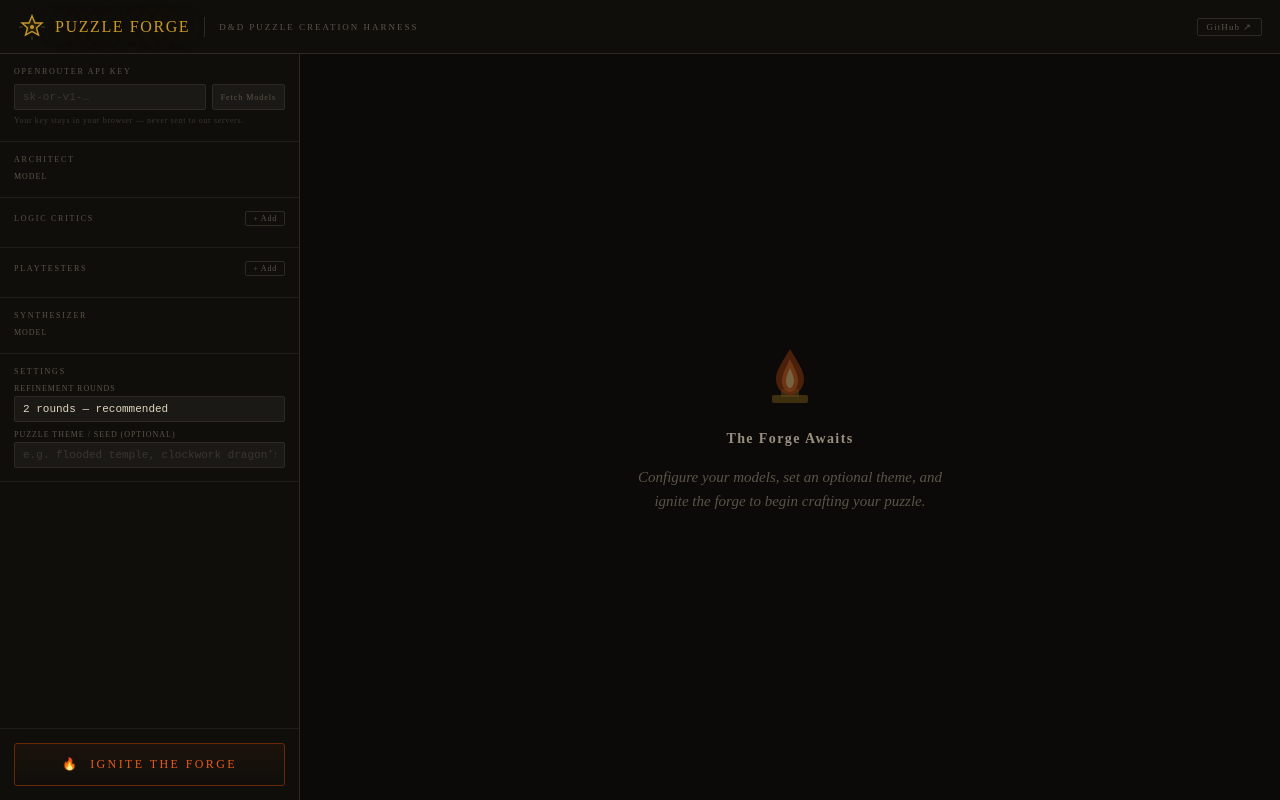
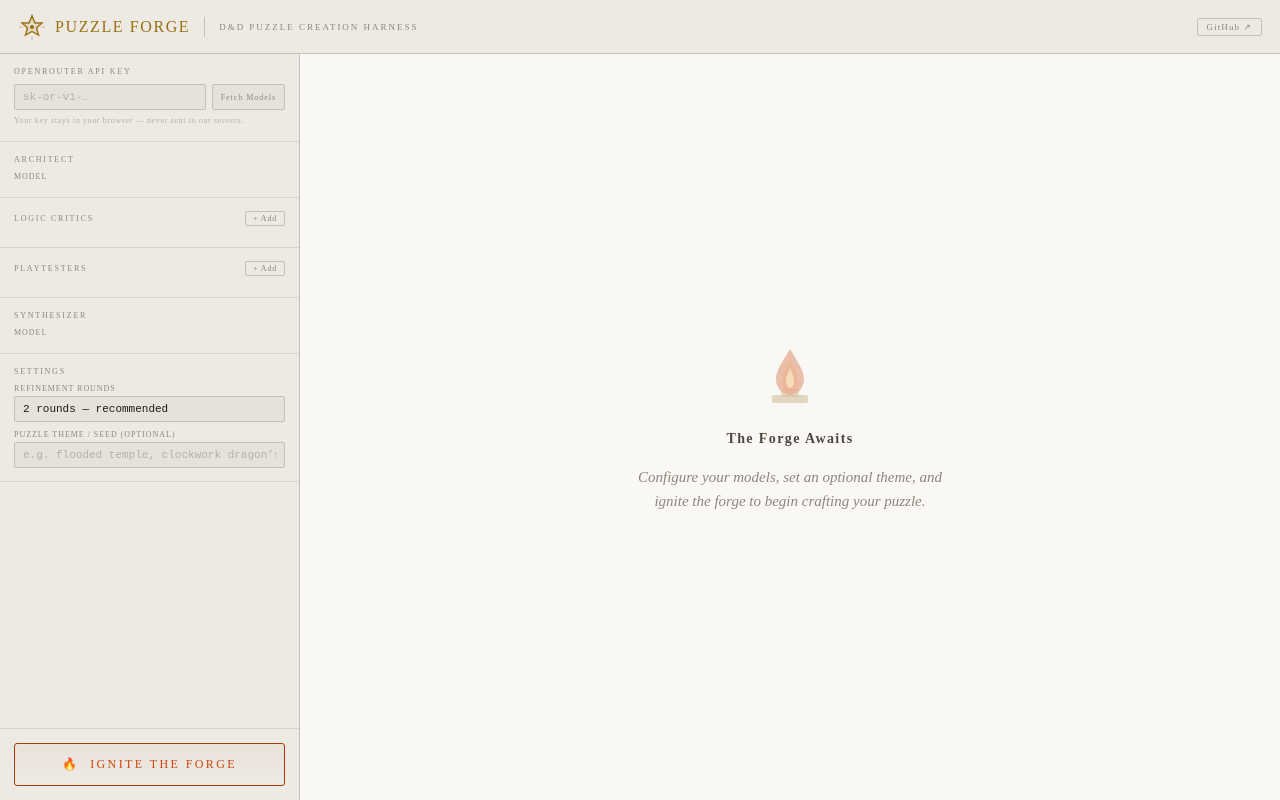
Before and after one commit to adamholter/puzzle-forge, a website: page index.html in a window 1280 px wide. Drawn offline with nearby package versions, Linux system fonts and the light colour scheme.

Commit message:
Fix light mode, JS syntax errors, and CSP
- Switch to warm light mode palette (white/cream bg, dark text)
- Fix invalid JS unicode escapes \U0001F40D -> \ud83d\udc0d (snake 🐍)
- Fix invalid JS unicode escapes \U0001F3B2 -> \ud83c\udfb2 (dice 🎲)
- Add cdn.jsdelivr.net to connect-src CSP directive
- Update all rgba() hardcoded colors for light mode contrast

```diff
--- a/index.html
+++ b/index.html
@@ -7,7 +7,7 @@
   <meta name="description" content="Multi-model AI harness for creating robust D&D puzzles.">
   <meta property="og:title" content="Puzzle Forge">
   <meta property="og:description" content="Multi-model AI harness for D&D puzzle creation. Bring your own OpenRouter key.">
-  <meta http-equiv="Content-Security-Policy" content="default-src 'none'; script-src 'unsafe-inline' https://cdn.jsdelivr.net; style-src 'unsafe-inline' https://fonts.googleapis.com; font-src https://fonts.gstatic.com; connect-src https://openrouter.ai; img-src 'self' data:;">
+  <meta http-equiv="Content-Security-Policy" content="default-src 'none'; script-src 'unsafe-inline' https://cdn.jsdelivr.net; style-src 'unsafe-inline' https://fonts.googleapis.com; font-src https://fonts.gstatic.com; connect-src https://openrouter.ai https://cdn.jsdelivr.net; img-src 'self' data:;">
   <link rel="preconnect" href="https://fonts.googleapis.com">
   <link href="https://fonts.googleapis.com/css2?family=Cinzel+Decorative:wght@700&family=Cinzel:wght@400;600&family=Crimson+Pro:ital,wght@0,300;0,400;0,600;1,400&family=JetBrains+Mono:wght@300;400;500&display=swap" rel="stylesheet">
   <script src="https://cdn.jsdelivr.net/npm/dompurify@3/dist/purify.min.js"></script>
@@ -15,24 +15,24 @@
   <style>
     *,*::before,*::after{margin:0;padding:0;box-sizing:border-box}
     :root{
-      --bg:#0b0a08;--bg-r:#121009;--bg-s:#0f0e0b;--bg-i:#1b1916;
-      --border:#201e18;--bm:#2d2a22;--bh:#3d3828;
-      --t:#e0d6c0;--t2:#9a9080;--t3:#5a5448;--t4:#3a3630;
-      --fire:#e85a18;--fire2:#ff7030;--fd:#6a2808;
-      --gold:#c89828;--gold2:#e0b030;--gd:#6a4e10;--amber:#d07820;
-      --ca:#c89828;--cc:#4a9ec8;--cp:#42b068;--cd:#e04838;--cs:#9858d8;
+      --bg:#faf8f4;--bg-r:#f3f0eb;--bg-s:#edeae4;--bg-i:#e6e2db;
+      --border:#d8d3cb;--bm:#c4bfb7;--bh:#a09b92;
+      --t:#1c1a16;--t2:#4e4840;--t3:#8c867d;--t4:#b4afa8;
+      --fire:#c84810;--fire2:#e05a18;--fd:#a83808;
+      --gold:#9a7010;--gold2:#b88818;--gd:#7a5808;--amber:#a86010;
+      --ca:#9a7010;--cc:#2878a8;--cp:#287848;--cd:#c83028;--cs:#7838b8;
       --fd2:'Cinzel Decorative',serif;--fh:'Cinzel',serif;
       --fb:'Crimson Pro',serif;--fm:'JetBrains Mono',monospace;
       --sw:300px;--hh:54px
     }
-    html,body{height:100%;overflow:hidden;background:var(--bg);color:var(--t);font-family:var(--fb);font-size:16px}
+    html,body{height:100%;overflow:hidden;background:var(--bg);color:var(--t);font-family:var(--fb);font-size:16px;-webkit-font-smoothing:antialiased}
     ::-webkit-scrollbar{width:5px;height:5px}
     ::-webkit-scrollbar-track{background:transparent}
     ::-webkit-scrollbar-thumb{background:var(--bm);border-radius:3px}
     header{position:fixed;inset:0 0 auto 0;height:var(--hh);background:var(--bg-s);border-bottom:1px solid var(--bm);display:flex;align-items:center;padding:0 18px;gap:14px;z-index:200}
     .logo{display:flex;align-items:center;gap:9px;text-decoration:none}
     .logo svg{width:28px;height:28px;flex-shrink:0}
-    .logo-t{font-family:var(--fd2);font-size:16px;letter-spacing:.1em;color:var(--gold);text-shadow:0 0 24px rgba(200,152,40,.35)}
+    .logo-t{font-family:var(--fd2);font-size:16px;letter-spacing:.1em;color:var(--gold)}
     .logo-p{width:1px;height:20px;background:var(--bm)}
     .logo-s{font-family:var(--fh);font-size:9px;letter-spacing:.22em;color:var(--t3);text-transform:uppercase}
     .hdr-r{margin-left:auto;display:flex;align-items:center;gap:10px}
@@ -67,14 +67,14 @@
     .mci{width:100%;background:var(--bg-i);border:1px solid var(--bm);color:var(--t);font-family:var(--fm);font-size:11px;padding:6px 22px 6px 8px;border-radius:2px;outline:none;transition:border-color .15s;cursor:pointer}
     .mci:focus{border-color:var(--gd)}
     .mcarr{position:absolute;right:8px;top:50%;transform:translateY(-50%);color:var(--t3);font-size:9px;pointer-events:none;line-height:1}
-    .mcdd{display:none;position:absolute;top:calc(100% + 2px);left:0;right:0;z-index:500;background:var(--bg-r);border:1px solid var(--bh);border-radius:3px;max-height:220px;overflow-y:auto;box-shadow:0 8px 24px rgba(0,0,0,.5)}
+    .mcdd{display:none;position:absolute;top:calc(100% + 2px);left:0;right:0;z-index:500;background:var(--bg-r);border:1px solid var(--bh);border-radius:3px;max-height:220px;overflow-y:auto;box-shadow:0 4px 20px rgba(0,0,0,.12)}
     .mcw.open .mcdd{display:block}
     .mcsearch{width:100%;background:transparent;border:none;border-bottom:1px solid var(--border);color:var(--t);font-family:var(--fm);font-size:11px;padding:7px 9px;outline:none;position:sticky;top:0;background:var(--bg-r);z-index:1}
     .mcempty{font-family:var(--fm);font-size:10px;color:var(--t3);padding:10px 9px;text-align:center}
     .mcloading{font-family:var(--fh);font-size:9px;letter-spacing:.1em;color:var(--t3);padding:10px 9px;text-align:center;animation:bp 1.5s ease infinite}
     .mcgh{font-family:var(--fh);font-size:8px;letter-spacing:.2em;text-transform:uppercase;color:var(--t3);padding:8px 9px 4px;position:sticky;top:32px;background:var(--bg-r);border-top:1px solid var(--border)}
     .mcitem{display:flex;align-items:center;justify-content:space-between;padding:5px 9px;cursor:pointer;transition:background .1s}
-    .mcitem:hover,.mcitem.focused{background:rgba(200,152,40,.08)}
+    .mcitem:hover,.mcitem.focused{background:rgba(154,112,16,.08)}
     .mcin{font-family:var(--fm);font-size:10px;color:var(--t);min-width:0;overflow:hidden;text-overflow:ellipsis;white-space:nowrap;flex:1}
     .mcctx{font-family:var(--fm);font-size:9px;color:var(--t3);margin-left:8px;flex-shrink:0}
     .arow{background:var(--bg-r);border:1px solid var(--border);border-radius:3px;padding:9px;margin-bottom:6px;position:relative}
@@ -84,9 +84,9 @@
     .rmbtn{position:absolute;top:7px;right:7px;background:none;border:none;color:var(--t4);cursor:pointer;font-size:11px;padding:2px;line-height:1;border-radius:2px;transition:color .15s}
     .rmbtn:hover{color:var(--cd)}
     .fwrap{padding:14px;margin-top:auto;border-top:1px solid var(--border)}
-    .fbtn{width:100%;padding:13px 16px;background:linear-gradient(180deg,rgba(232,90,24,.06) 0%,transparent 100%);border:1px solid var(--fd);color:var(--fire);font-family:var(--fh);font-size:12px;letter-spacing:.2em;text-transform:uppercase;cursor:pointer;border-radius:3px;display:flex;align-items:center;justify-content:center;gap:9px;position:relative;overflow:hidden;transition:all .2s}
-    .fbtn::after{content:'';position:absolute;inset:0;background:linear-gradient(90deg,transparent 0%,rgba(232,90,24,.12) 50%,transparent 100%);transform:translateX(-100%);transition:transform .4s}
-    .fbtn:hover{border-color:var(--fire);color:var(--fire2);box-shadow:0 0 24px rgba(232,90,24,.12)}
+    .fbtn{width:100%;padding:13px 16px;background:linear-gradient(180deg,rgba(200,72,16,.05) 0%,transparent 100%);border:1px solid var(--fd);color:var(--fire);font-family:var(--fh);font-size:12px;letter-spacing:.2em;text-transform:uppercase;cursor:pointer;border-radius:3px;display:flex;align-items:center;justify-content:center;gap:9px;position:relative;overflow:hidden;transition:all .2s}
+    .fbtn::after{content:'';position:absolute;inset:0;background:linear-gradient(90deg,transparent 0%,rgba(200,72,16,.1) 50%,transparent 100%);transform:translateX(-100%);transition:transform .4s}
+    .fbtn:hover{border-color:var(--fire);color:var(--fire2);box-shadow:0 0 20px rgba(200,72,16,.1)}
     .fbtn:hover::after{transform:translateX(100%)}
     .fbtn:disabled{opacity:.35;cursor:not-allowed;border-color:var(--bm);color:var(--t3)}
     .fbtn:disabled::after{display:none}
@@ -107,9 +107,9 @@
     .phase{margin-bottom:16px;animation:pin .25s ease-out both}
     @keyframes pin{from{opacity:0;transform:translateY(-6px)}to{opacity:1;transform:translateY(0)}}
     .phdr{display:flex;align-items:center;gap:8px;padding:7px 12px;border-radius:3px 3px 0 0;border:1px solid transparent;margin-bottom:1px}
-    .phdr.pd{background:rgba(200,152,40,.07);border-color:rgba(200,152,40,.18)}
-    .phdr.pc{background:rgba(74,158,200,.07);border-color:rgba(74,158,200,.18)}
-    .phdr.ps{background:rgba(152,88,216,.07);border-color:rgba(152,88,216,.18)}
+    .phdr.pd{background:rgba(154,112,16,.06);border-color:rgba(154,112,16,.22)}
+    .phdr.pc{background:rgba(40,120,168,.06);border-color:rgba(40,120,168,.22)}
+    .phdr.ps{background:rgba(120,56,184,.06);border-color:rgba(120,56,184,.22)}
     .picon{font-size:13px;flex-shrink:0}
     .pname{font-family:var(--fh);font-size:9px;letter-spacing:.2em;text-transform:uppercase}
     .pd .pname{color:var(--ca)}.pc .pname{color:var(--cc)}.ps .pname{color:var(--cs)}
@@ -120,7 +120,7 @@
     @keyframes cin{from{opacity:0;transform:translateY(10px) scale(.98)}to{opacity:1;transform:none}}
     .card.arch{--rc:var(--ca)}.card.crit{--rc:var(--cc)}.card.play{--rc:var(--cp)}.card.dev{--rc:var(--cd)}.card.syn{--rc:var(--cs)}
     .card.active{animation:cin .3s cubic-bezier(.22,.68,.36,1.2) both,cglow 2.5s ease infinite .3s}
-    .card.arch.active{--rgb:200,152,40}.card.crit.active{--rgb:74,158,200}.card.play.active{--rgb:66,176,104}.card.dev.active{--rgb:224,72,56}.card.syn.active{--rgb:152,88,216}
+    .card.arch.active{--rgb:154,112,16}.card.crit.active{--rgb:40,120,168}.card.play.active{--rgb:40,120,72}.card.dev.active{--rgb:200,48,40}.card.syn.active{--rgb:120,56,184}
     @keyframes cglow{0%,100%{box-shadow:0 0 14px rgba(var(--rgb),.1)}50%{box-shadow:0 0 22px rgba(var(--rgb),.2)}}
     .chdr{display:flex;align-items:center;gap:9px;padding:9px 11px 8px;border-bottom:1px solid var(--border)}
     .cav{width:26px;height:26px;border-radius:50%;background:var(--bg-i);border:1px solid var(--bm);display:flex;align-items:center;justify-content:center;font-size:12px;flex-shrink:0}
@@ -152,14 +152,14 @@
     .cerr{padding:8px 12px;font-family:var(--fm);font-size:11px;color:var(--cd);border-top:1px solid var(--border)}
     .finwrap{margin-top:28px;animation:fin .5s cubic-bezier(.16,.6,.3,1) both}
     @keyframes fin{from{opacity:0;transform:translateY(16px) scale(.98)}to{opacity:1;transform:none}}
-    .finbanner{display:flex;align-items:center;gap:14px;padding:15px 18px;background:rgba(200,152,40,.06);border:1px solid rgba(200,152,40,.25);border-radius:4px 4px 0 0}
+    .finbanner{display:flex;align-items:center;gap:14px;padding:15px 18px;background:rgba(154,112,16,.05);border:1px solid rgba(154,112,16,.28);border-radius:4px 4px 0 0}
     .finicon{font-size:22px}
-    .fintitle{font-family:var(--fd2);font-size:16px;letter-spacing:.1em;color:var(--gold);text-shadow:0 0 32px rgba(200,152,40,.35)}
+    .fintitle{font-family:var(--fd2);font-size:16px;letter-spacing:.1em;color:var(--gold)}
     .finsub{font-family:var(--fh);font-size:8px;letter-spacing:.2em;color:var(--t3);margin-top:2px;text-transform:uppercase}
     .finacts{margin-left:auto;display:flex;gap:7px}
     .finbtn{font-family:var(--fh);font-size:9px;letter-spacing:.12em;background:none;border:1px solid var(--bm);color:var(--t3);padding:6px 12px;border-radius:2px;cursor:pointer;transition:all .15s}
     .finbtn:hover{color:var(--gold);border-color:var(--gd)}
-    .finbody{background:var(--bg-r);border:1px solid rgba(200,152,40,.18);border-top:none;border-radius:0 0 4px 4px;padding:26px 30px 32px}
+    .finbody{background:var(--bg-r);border:1px solid rgba(154,112,16,.2);border-top:none;border-radius:0 0 4px 4px;padding:26px 30px 32px}
     .finbody h1,.finbody h2{font-family:var(--fh);font-size:12px;letter-spacing:.2em;text-transform:uppercase;color:var(--gold2);margin:26px 0 10px;padding-bottom:7px;border-bottom:1px solid var(--bh)}
     .finbody h2:first-child{margin-top:0}
     .finbody h3{font-family:var(--fh);font-size:11px;letter-spacing:.12em;color:var(--amber);margin:18px 0 7px}
@@ -177,7 +177,7 @@
 <body>
 <header>
   <a class="logo" href="/">
-    <svg viewBox="0 0 28 28" fill="none"><path d="M14 3L17 10L24 10L18.5 15L20.5 22L14 18.5L7.5 22L9.5 15L4 10L11 10Z" stroke="#c89828" stroke-width="1.4" fill="rgba(200,152,40,.12)"/><circle cx="14" cy="14" r="2" fill="#c89828"/><path d="M14 1.5v3M14 23.5v3M1.5 14h3M23.5 14h3" stroke="#c89828" stroke-width="1" stroke-linecap="round" opacity=".35"/></svg>
+    <svg viewBox="0 0 28 28" fill="none"><path d="M14 3L17 10L24 10L18.5 15L20.5 22L14 18.5L7.5 22L9.5 15L4 10L11 10Z" stroke="#9a7010" stroke-width="1.4" fill="rgba(154,112,16,.12)"/><circle cx="14" cy="14" r="2" fill="#9a7010"/><path d="M14 1.5v3M14 23.5v3M1.5 14h3M23.5 14h3" stroke="#9a7010" stroke-width="1" stroke-linecap="round" opacity=".4"/></svg>
     <span class="logo-t">PUZZLE FORGE</span>
   </a>
   <div class="logo-p"></div>
@@ -235,11 +235,11 @@
     <div id="output">
       <div class="empty" id="empty">
         <svg width="72" height="72" viewBox="0 0 72 72" fill="none" opacity=".45">
-          <rect x="18" y="54" width="36" height="8" rx="2" fill="#c89828" opacity=".6"/>
-          <rect x="27" y="48" width="18" height="8" rx="1" fill="#c89828" opacity=".5"/>
-          <path d="M36 8 C29 20 22 29 22 38 C22 47 28.5 54 36 54 C43.5 54 50 47 50 38 C50 29 43 20 36 8Z" fill="#e85818" opacity=".65"/>
-          <path d="M36 18 C32 27 28 33 28 40 C28 46 31.5 51 36 51 C40.5 51 44 46 44 40 C44 33 40 27 36 18Z" fill="#ff8030" opacity=".75"/>
-          <path d="M36 27 C34 32 32 36 32 40 C32 43.5 33.8 47 36 47 C38.2 47 40 43.5 40 40 C40 36 38 32 36 27Z" fill="#ffe8a0" opacity=".8"/>
+          <rect x="18" y="54" width="36" height="8" rx="2" fill="#9a7010" opacity=".5"/>
+          <rect x="27" y="48" width="18" height="8" rx="1" fill="#9a7010" opacity=".4"/>
+          <path d="M36 8 C29 20 22 29 22 38 C22 47 28.5 54 36 54 C43.5 54 50 47 50 38 C50 29 43 20 36 8Z" fill="#c84810" opacity=".7"/>
+          <path d="M36 18 C32 27 28 33 28 40 C28 46 31.5 51 36 51 C40.5 51 44 46 44 40 C44 33 40 27 36 18Z" fill="#e06020" opacity=".75"/>
+          <path d="M36 27 C34 32 32 36 32 40 C32 43.5 33.8 47 36 47 C38.2 47 40 43.5 40 40 C40 36 38 32 36 27Z" fill="#f8d080" opacity=".8"/>
         </svg>
         <h2>The Forge Awaits</h2>
         <p>Configure your models, set an optional theme, and ignite the forge to begin crafting your puzzle.</p>
@@ -450,7 +450,7 @@ ForgeEngine.prototype.run = async function(cfg,theme,cb){
 };
 
 // ── Agent meta ──────────────────────────────────────────────
-var AMETA={architect:{icon:'\u2692',cls:'arch'},devil:{icon:'\U0001F40D',cls:'dev'},'synth_1':{icon:'\u2726',cls:'syn'},'synth_2':{icon:'\u2726',cls:'syn'},'synth_3':{icon:'\u2726',cls:'syn'},'critic_0':{icon:'\u2696',cls:'crit'},'critic_1':{icon:'\u2696',cls:'crit'},'critic_2':{icon:'\u2696',cls:'crit'},'playtester_0':{icon:'\U0001F3B2',cls:'play'},'playtester_1':{icon:'\U0001F3B2',cls:'play'},'playtester_2':{icon:'\U0001F3B2',cls:'play'}};
+var AMETA={architect:{icon:'\u2692',cls:'arch'},devil:{icon:'\ud83d\udc0d',cls:'dev'},'synth_1':{icon:'\u2726',cls:'syn'},'synth_2':{icon:'\u2726',cls:'syn'},'synth_3':{icon:'\u2726',cls:'syn'},'critic_0':{icon:'\u2696',cls:'crit'},'critic_1':{icon:'\u2696',cls:'crit'},'critic_2':{icon:'\u2696',cls:'crit'},'playtester_0':{icon:'\ud83c\udfb2',cls:'play'},'playtester_1':{icon:'\ud83c\udfb2',cls:'play'},'playtester_2':{icon:'\ud83c\udfb2',cls:'play'}};
 function ameta(id){ return AMETA[id]||{icon:'\u25c6',cls:'crit'}; }
 
 // ── UI callbacks ─────────────────────────────────────────────
```
